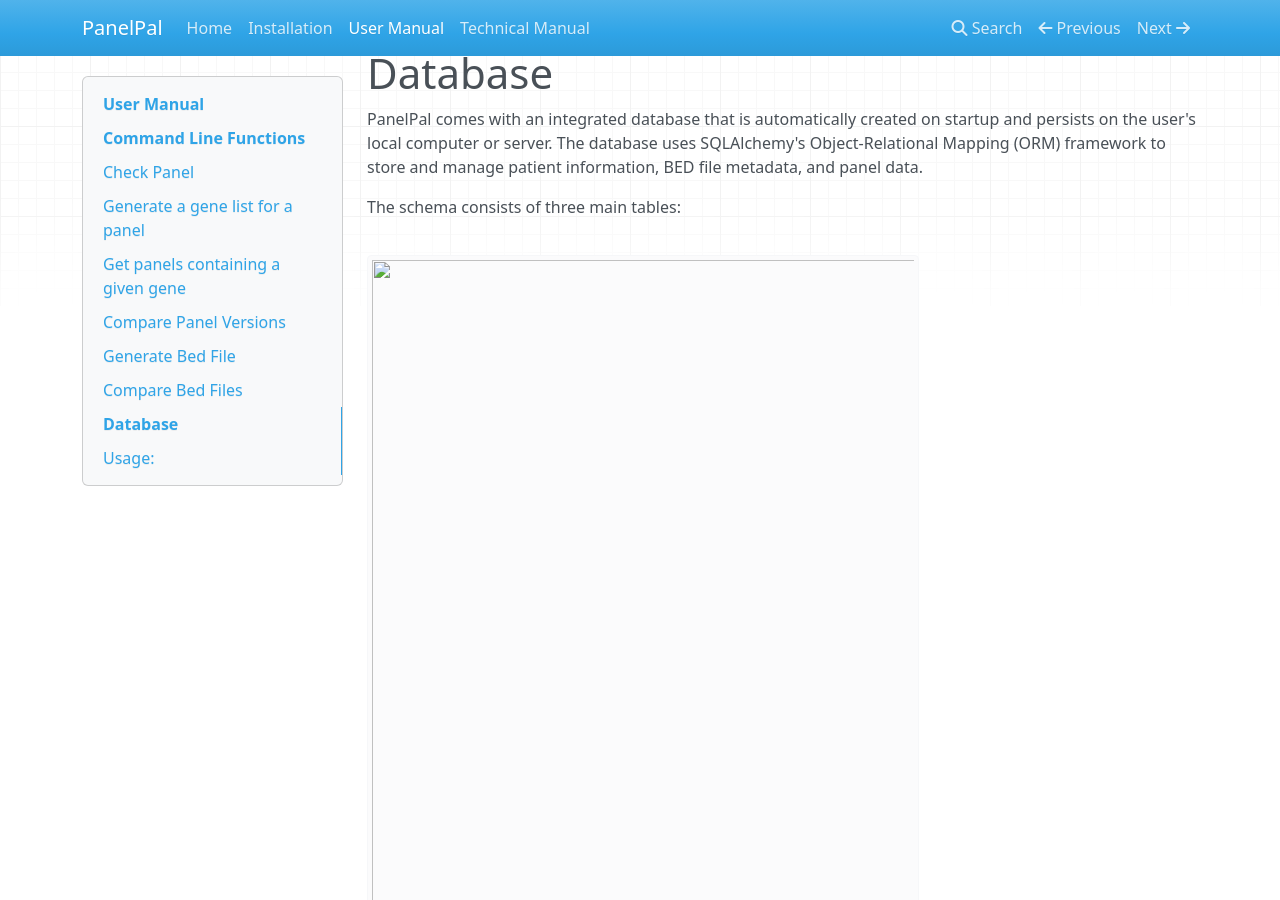
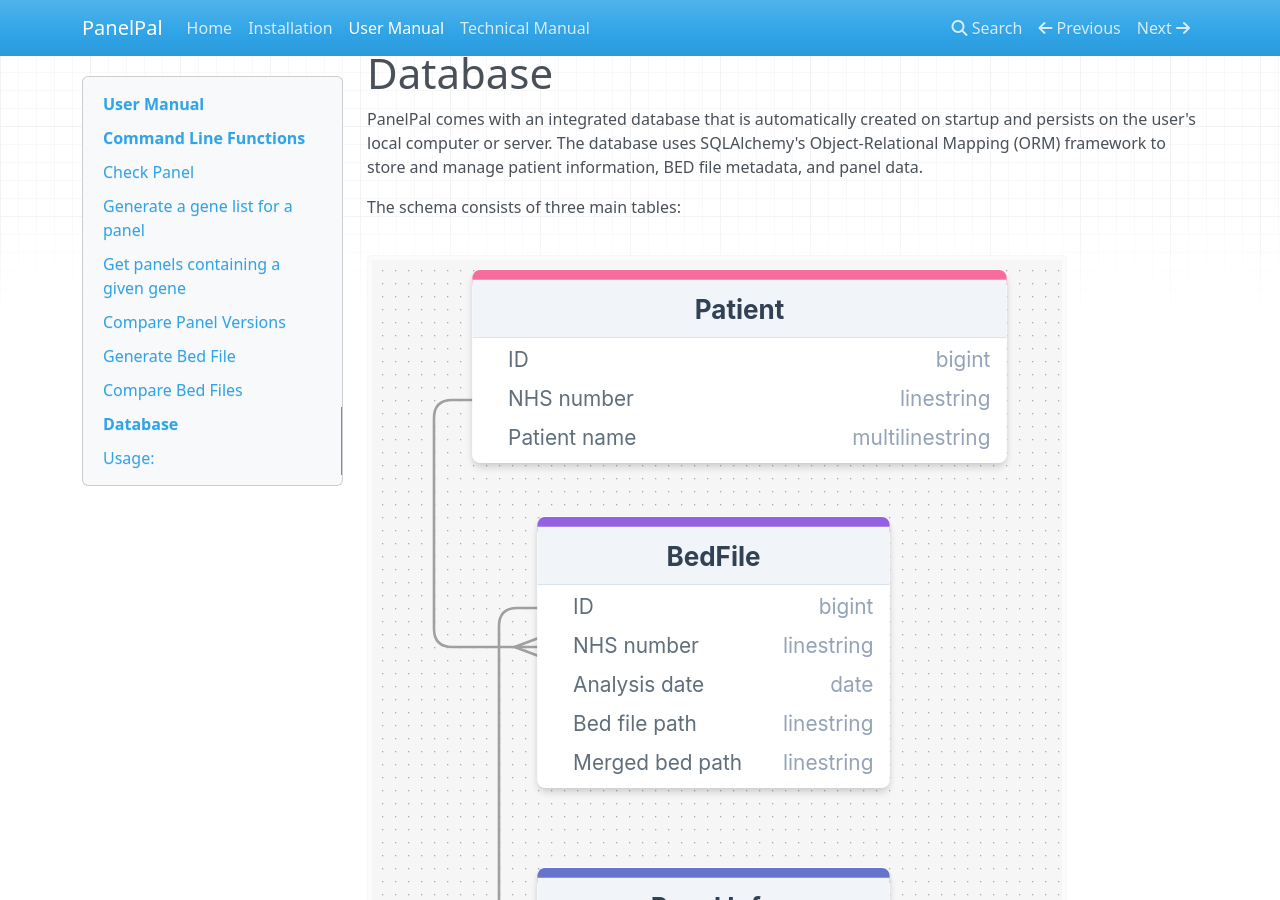
Before and after one commit to PatrickWeller/PanelPal, an MkDocs documentation site: the page built from docs/user_manual.md, in a window 1280 px wide and 900 px high, scrolled down 5703 px. Built offline with MkDocs 1.6.1, drawn with Linux system fonts in a browser that asks for light colours; nearby versions of some CDN libraries.

Commit message:
Troubleshooting image in documentation #107

```diff
--- a/docs/user_manual.md
+++ b/docs/user_manual.md
@@ -230,7 +230,7 @@ PanelPal comes with an integrated database that is automatically created on star
 
 The schema consists of three main tables:
 
-<img src="images/schema.jpg" width="552" height="654" />
+![Schema](images/schema.jpg)
 
 ## Usage:
 As well as manually adding records using SQL queries, PanelPal provides a convenient way to insert data via its built-in `generate-bed` function. During this process, users are prompted to optionally enter patient information, which is then stored in the database.
```
